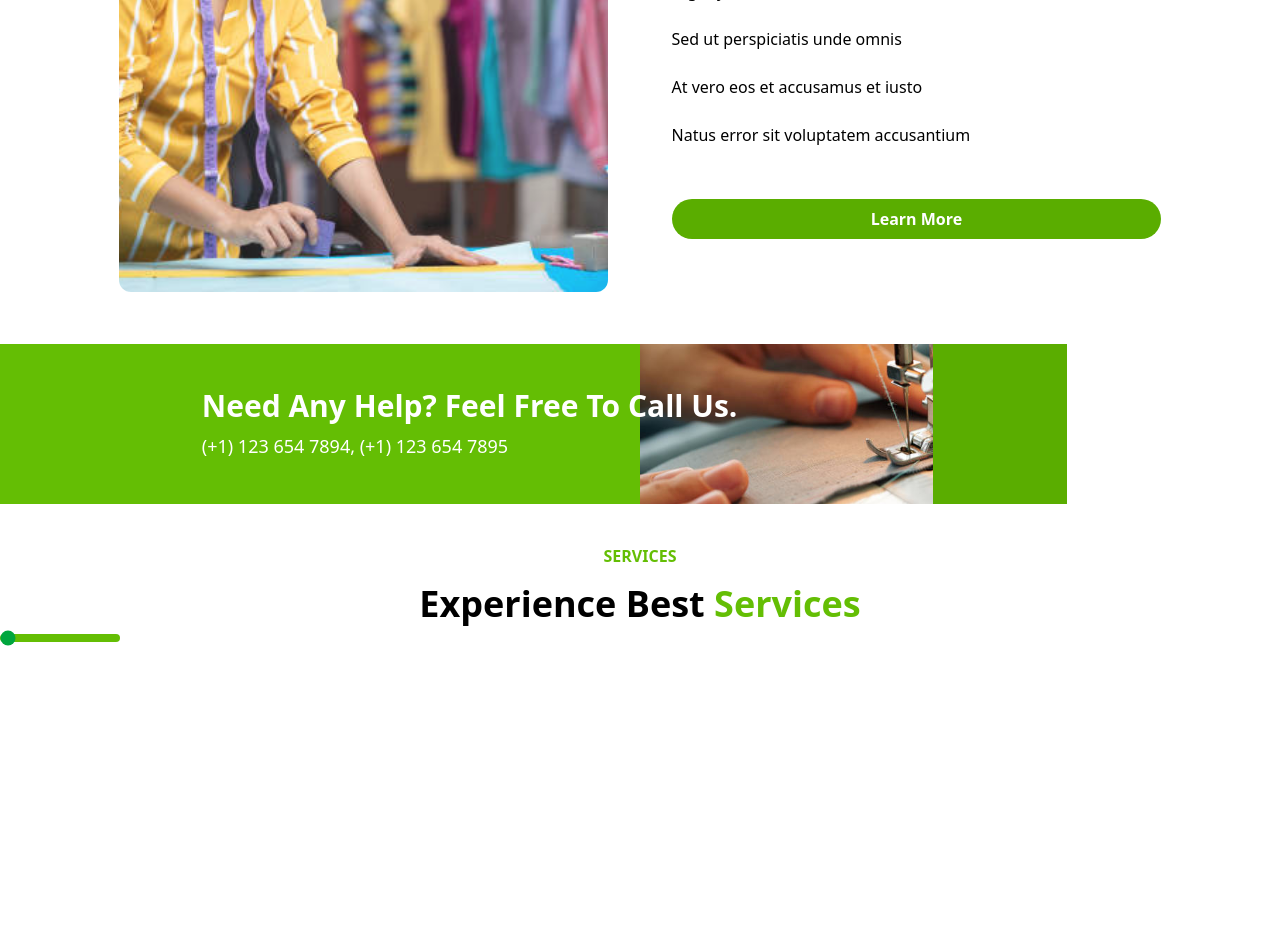
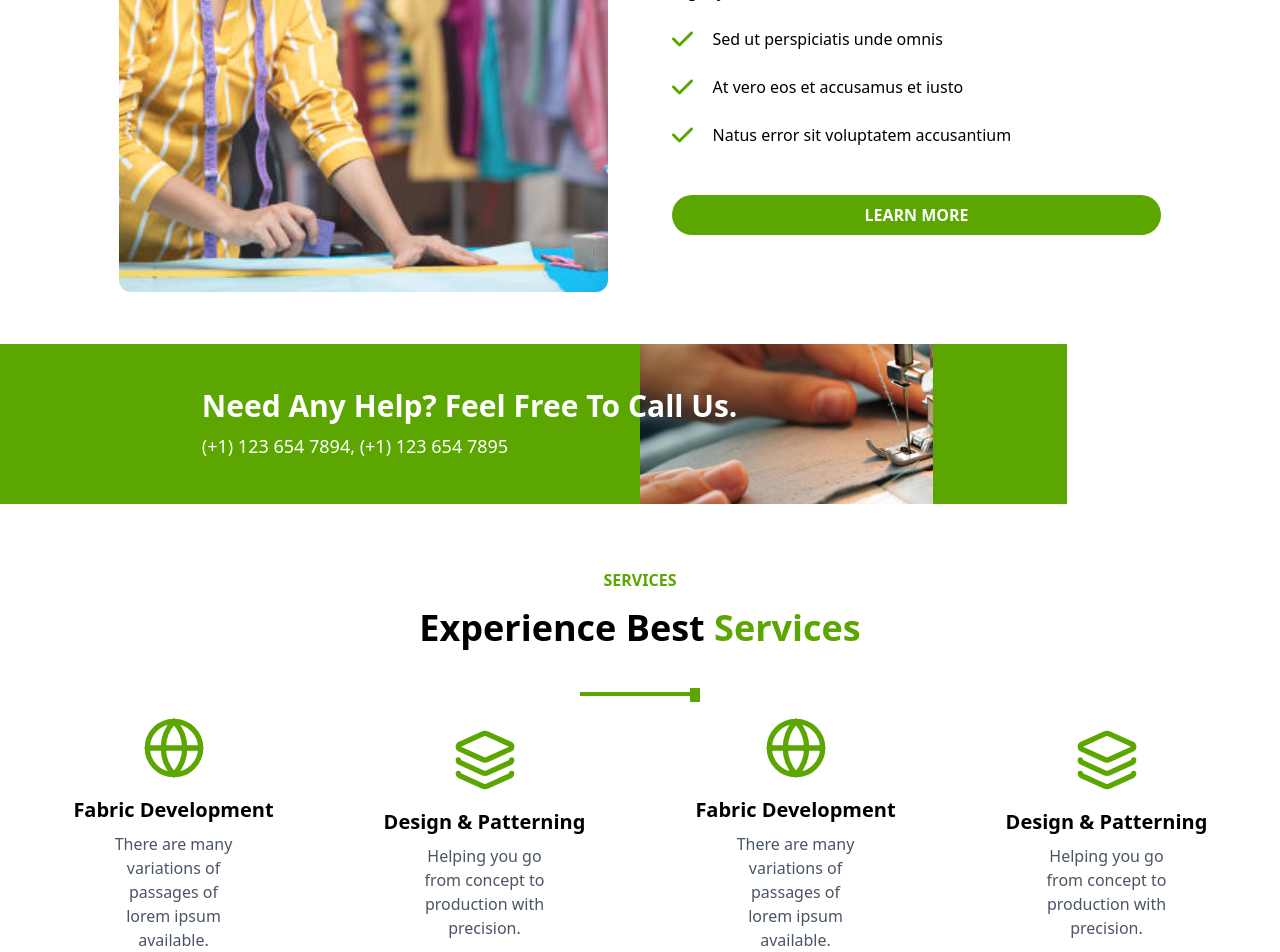
Before and after one commit to BetelTagesse/Kenean-Garment, a Next.js app: page / in a window 1280 px wide. Shown: the part 1660-2612 px from the top of the page. Before the commit the page ends 2308 px from the top, so only its background shows below. Built offline with nearby package versions, Linux system fonts and the light colour scheme.

Commit message:
services  done

```diff
--- a/app/globals.css
+++ b/app/globals.css
@@ -38,13 +38,34 @@
   .clip-right {
     clip-path: polygon(100% 0, 0% 50%, 100% 100%);
   }
+  .animate-slider {
+    position: absolute;
+    animation: slider 2s ease-in-out infinite alternate;
+  }
+}
+
+@keyframes slider {
+  0% {
+    background-color: rgb(91, 166, 0);
+    height: 14px;
+    width: 10px;
+    left: 0px;
+    top: 0px;
+  }
+  100% {
+    background-color: rgb(91, 166, 0);
+    height: 14px;
+    width: 10px;
+    left: 110px;
+    top: 0px;
+  }
 }
 
 @theme {
   /* light colored texts */
   --color-primary: #63666b;
   --color-button: #5aad00;
-  --color-green: #64be04;
+  --color-green: rgb(91, 166, 0);
   --text-tiny: 14px;
   --text-tiny--line-height: 24px;
   /* --text-tiny--letter-spacing: 0.125rem; */
--- a/app/page.js
+++ b/app/page.js
@@ -18,7 +18,7 @@ export default function Home() {
         <h2 className="text-6xl text-gray-200 mb-6">
           Get Quality Fabric For <br /> Your Business
         </h2>
-        <Button className="bg-green-500 font-bold px-10 hover:from-blue-900 hover:to-blue-950">
+        <Button className="bg-green  font-bold px-8 py-2 hover:from-blue-900 hover:to-blue-950">
           LEARN MORE
         </Button>
       </SlidingImage>
--- a/src/components/MainHeader.jsx
+++ b/src/components/MainHeader.jsx
@@ -50,7 +50,7 @@ const MainHeader = () => {
 
       <FontAwesomeIcon
         icon={faBars}
-        className=" md:hidden text-coral-500 text-3xl cursor-pointer"
+        className=" hidden text-orange-500 text-3xl cursor-pointer"
       />
     </div>
   );
--- a/src/components/home/CallUsBanner.jsx
+++ b/src/components/home/CallUsBanner.jsx
@@ -3,7 +3,7 @@ import sewing from "@/images/sewing.jpg"; // Update path accordingly
 
 export const CallUsBanner = () => {
   return (
-    <div className="relative w-10/12 h-40 bg-[#64be04] flex items-center justify-center overflow-hidden ">
+    <div className="relative w-10/12 h-40 bg-green flex items-center justify-center overflow-hidden ">
       {/* <i class="flaticon flaticon-yarn-1 absolute top-10 left-10 text-4xl text-button -z-1"></i> */}
       {/* <svg
         class="lucide lucide-yarn absolute top-10 left-10 text-4xl text-red-600 -z-1"
@@ -43,12 +43,12 @@ export const CallUsBanner = () => {
 
       {/* Green Triangle Overlay */}
 
-      <div className=" hidden absolute right-97 top-0 h-full w-1/8 bg-[#5aad00] md:clip-left   z-10 " />
+      <div className=" hidden absolute right-97 top-0 h-full w-1/8 bg-green md:clip-left   z-10 " />
 
-      <div className=" hidden absolute right-97 top-0 h-full w-1/8 bg-[#5aad00] md:clip-left-two   z-10 " />
+      <div className=" hidden absolute right-97 top-0 h-full w-1/8 bg-green md:clip-left-two   z-10 " />
 
       {/* Right green triangle */}
-      <div className="hidden md:block absolute right-0 top-0 h-full w-1/8 bg-[#5aad00] md:clip-right z-20" />
+      <div className="hidden md:block absolute right-0 top-0 h-full w-1/8 bg-green md:clip-right z-20" />
     </div>
   );
 };
--- a/src/components/home/ServicesCard.jsx
+++ b/src/components/home/ServicesCard.jsx
@@ -14,7 +14,7 @@ export const ServicesCard = ({
       className={`w-1/2 flex flex-col items-center justify-center text-center p-6 group ${className}`}
     >
       {/* MyIcon that rotates once on hover */}
-      <MyIcon className="w-16 h-16 text-green-500  mb-4 animate-rotate-once" />
+      <MyIcon className="w-16 h-16 text-green mb-4 animate-rotate-once" />
 
       <h2 className="text-xl font-semibold mb-2">{title}</h2>
 
@@ -25,10 +25,10 @@ export const ServicesCard = ({
         className="text-green-600 font-medium flex items-center gap-2 mb-4"
       >
         READ MORE
-        <ArrowRight className="text-green-500 text-2xl" />
+        <ArrowRight className="text-green text-2xl" />
       </Link>
 
-      <div className="h-0.5 w-0 bg-green-600 transition-all duration-500 group-hover:w-1/2"></div>
+      <div className="h-0.5 w-0 bg-green transition-all duration-500 group-hover:w-1/2"></div>
     </div>
   );
 };
--- /dev/null
+++ b/src/components/home/Slider.jsx
@@ -0,0 +1,12 @@
+import React from "react";
+
+const Slider = () => {
+  return (
+    <div className="relative w-30 h-1 mx-auto mt-10 ">
+      <div className="absolute   -bottom-1 w-full h-full bg-green overflow-hidden"></div>
+      <div className="animate-slider  bg-green absolute  z-10"></div>
+    </div>
+  );
+};
+
+export default Slider;
--- a/src/components/home/WhoWeAre.jsx
+++ b/src/components/home/WhoWeAre.jsx
@@ -1,6 +1,9 @@
 import Image from "next/image";
 import designer from "../../images/designer.jpg";
 import { Button } from "@/shared/Button";
+import { FontAwesomeIcon } from "@fortawesome/react-fontawesome";
+
+import { faCheck } from "@fortawesome/free-solid-svg-icons";
 
 export const WhoWeAre = () => {
   return (
@@ -16,9 +19,9 @@ export const WhoWeAre = () => {
 
       {/* Text Content */}
       <div className="w-1/2 md:w-1/2 flex flex-col justify-start px-3 py-10 max-w-xl">
-        <p className="text-green-500 pb-4 font-bold">WHO WE ARE</p>
+        <p className="text-green pb-4 font-bold"> WHO WE ARE</p>
         <p className="text-gray-900 text-3xl md:text-4xl capitalize leading-snug">
-          The Best Textile <span className="text-green-500">Company</span> In{" "}
+          The Best Textile <span className="text-green">Company</span> In{" "}
           <br className="hidden md:block" />
           The Country.
         </p>
@@ -28,13 +31,20 @@ export const WhoWeAre = () => {
           the majority have suffered alteration in some form, by injected
           humour, or randomised words which don't look even slightly believable.
         </p>
-
-        <p className="pt-6">Sed ut perspiciatis unde omnis</p>
-        <p className="pt-6">At vero eos et accusamus et iusto</p>
-        <p className="pt-6">Natus error sit voluptatem accusantium</p>
-
-        <Button className="mt-13 bg-button text-white font-semibold py-2 px-2 rounded-full hover:cursor-pointer">
-          Learn More
+        <div className="flex pt-6 gap-5 items-center">
+          <FontAwesomeIcon icon={faCheck} className="text-green text-2xl  " />
+          <p> Sed ut perspiciatis unde omnis</p>
+        </div>
+        <div className="flex pt-6 gap-5 items-center">
+          <FontAwesomeIcon icon={faCheck} className="text-green text-2xl  " />
+          <p>At vero eos et accusamus et iusto</p>
+        </div>
+        <div className="flex pt-6 gap-5 items-center">
+          <FontAwesomeIcon icon={faCheck} className="text-green text-2xl  " />
+          <p>Natus error sit voluptatem accusantium</p>
+        </div>
+        <Button className=" mt-12 bg-green  font-bold px-8 py-2 hover:from-blue-900 hover:to-blue-950">
+          LEARN MORE
         </Button>
       </div>
     </div>
--- /dev/null
+++ b/src/components/home/services/ServicesCardTwo.jsx
@@ -0,0 +1,15 @@
+import React from "react";
+
+const ServicesCardTwo = ({ MyIcon, title, description, className = "" }) => {
+  return (
+    <div
+      className={`w-1/2 flex flex-col items-center justify-center text-center p-6 group ${className}`}
+    >
+      <MyIcon className="w-16 h-16 text-green mb-4 animate-rotate-once" />
+      <h2 className="text-xl font-semibold mb-2">{title}</h2>
+      <p className="text-gray-600 mb-4 w-1/2">{description}</p>
+    </div>
+  );
+};
+
+export default ServicesCardTwo;
--- /dev/null
+++ b/src/components/home/services/ServicesListTwo.jsx
@@ -0,0 +1,34 @@
+import React from "react";
+import ServicesCardTwo from "./ServicesCardTwo";
+import { Globe, Layers } from "lucide-react";
+
+const ServicesListTwo = () => {
+  return (
+    <div className="flex gap-3">
+      <ServicesCardTwo
+        MyIcon={require("lucide-react").Globe}
+        title="Fabric Development"
+        description="There are many variations of passages of lorem ipsum available."
+      />
+
+      <ServicesCardTwo
+        MyIcon={require("lucide-react").Layers}
+        title="Design & Patterning"
+        description="Helping you go from concept to production with precision."
+      />
+      <ServicesCardTwo
+        MyIcon={require("lucide-react").Globe}
+        title="Fabric Development"
+        description="There are many variations of passages of lorem ipsum available."
+      />
+
+      <ServicesCardTwo
+        MyIcon={require("lucide-react").Layers}
+        title="Design & Patterning"
+        description="Helping you go from concept to production with precision."
+      />
+    </div>
+  );
+};
+
+export default ServicesListTwo;
--- a/src/components/home/services/ServicesSection.jsx
+++ b/src/components/home/services/ServicesSection.jsx
@@ -1,32 +1,19 @@
 "use client";
-import { useState, useEffect } from "react";
+import { useEffect, useState } from "react";
+import Slider from "../Slider";
+import ServicesListTwo from "./ServicesListTwo";
 
 const Services = () => {
-  const [value, setValue] = useState(0);
-  useEffect(() => {
-    const interval = setInterval(() => {
-      setValue((prev) => (prev === 0 ? 100 : 0));
-    }, 2000);
-
-    return () => clearInterval(interval); // Cleanup on unmount
-  }, []);
-
   return (
-    <div className="relative top-10">
-      <p className="text-green text-center text-[16px]  font-semibold ">
+    <div className="relative top-10 p-6">
+      <p className="text-green text-center text-[16px] font-semibold">
         SERVICES
       </p>
       <h2 className="text-4xl text-black font-semibold text-center mt-4">
-        Experience Best <span className="text-green"> Services </span>
+        Experience Best <span className="text-green">Services</span>
       </h2>
-      <input
-        type="range"
-        min="0"
-        max="100"
-        value={value}
-        onChange={(e) => setValue(Number(e.target.value))}
-        class="w-30 h-2 bg-green rounded-lg appearance-none cursor-pointer accent-green-600 "
-      />
+      <Slider />
+      <ServicesListTwo />
     </div>
   );
 };
--- a/src/shared/Button.jsx
+++ b/src/shared/Button.jsx
@@ -1,8 +1,6 @@
-export const Button = ({ children, className }) => {
+export const Button = ({ children, className = "" }) => {
   return (
-    <button
-      className={`bg-[#061539] text-white rounded-full hover:from-bg-blue-950 ${className}`}
-    >
+    <button className={` text-white px-6 py-2 rounded-full  ${className}`}>
       {children}
     </button>
   );
```
